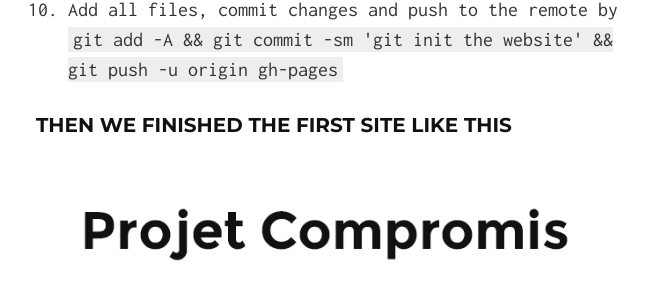
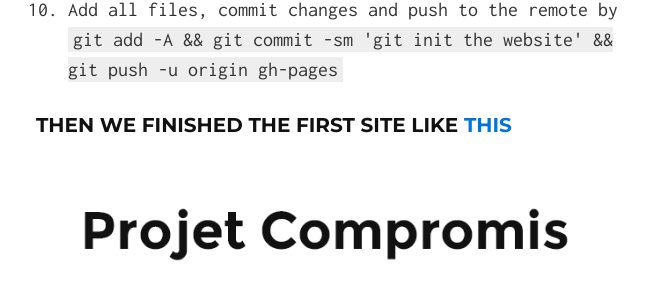
Before and after one commit to quxiaofeng/projetcompromis, a Jekyll site: the page built from index.html, in a window 1280 px wide and 900 px high, scrolled down 2578 px. Shown: the part 147-454 px from the top of the window, without its empty margins (302-966 px from the left). Built offline with Jekyll 4.4.1, drawn with Linux system fonts in a browser that asks for light colours; Markdown is read by kramdown in place of the engine named in the settings.

Commit message:
update
Signed-off-by: Xiaofeng QU <xiaofeng.qu.hk@ieee.org>

```diff
--- a/_includes/index.md
+++ b/_includes/index.md
@@ -53,7 +53,7 @@ Domain Name
 >      A 192.30.252.154<br/>
 >      www CNAME QUXIAOFENG.GITHUB.IO<br/>
 
-![DNS Config in dot.tk](/images/dnsconfig.png)
+[![DNS Config in dot.tk](/images/dnsconfig.png)](/images/dnsconfig.png)
 
 ##### CNAME
 
@@ -74,9 +74,9 @@ Git and Github Config
 9. Add the remote address to local git repo by `git remote add origin git@github.com:quxiaofeng/projetcompromis.git` in the local git folder
 10. Add all files, commit changes and push to the remote by `git add -A && git commit -sm 'git init the website' && git push -u origin gh-pages`
 
-###### Then we finished the first site like this
+###### Then we finished the first site like [this](/images/firstsite.png)
 
-![First Site Screen](/images/firstsite.png)
+[![First Site Screen](/images/firstsite.png)](/images/firstsite.png)
 
 After each modification, just add, commit, and push like this
 
```
